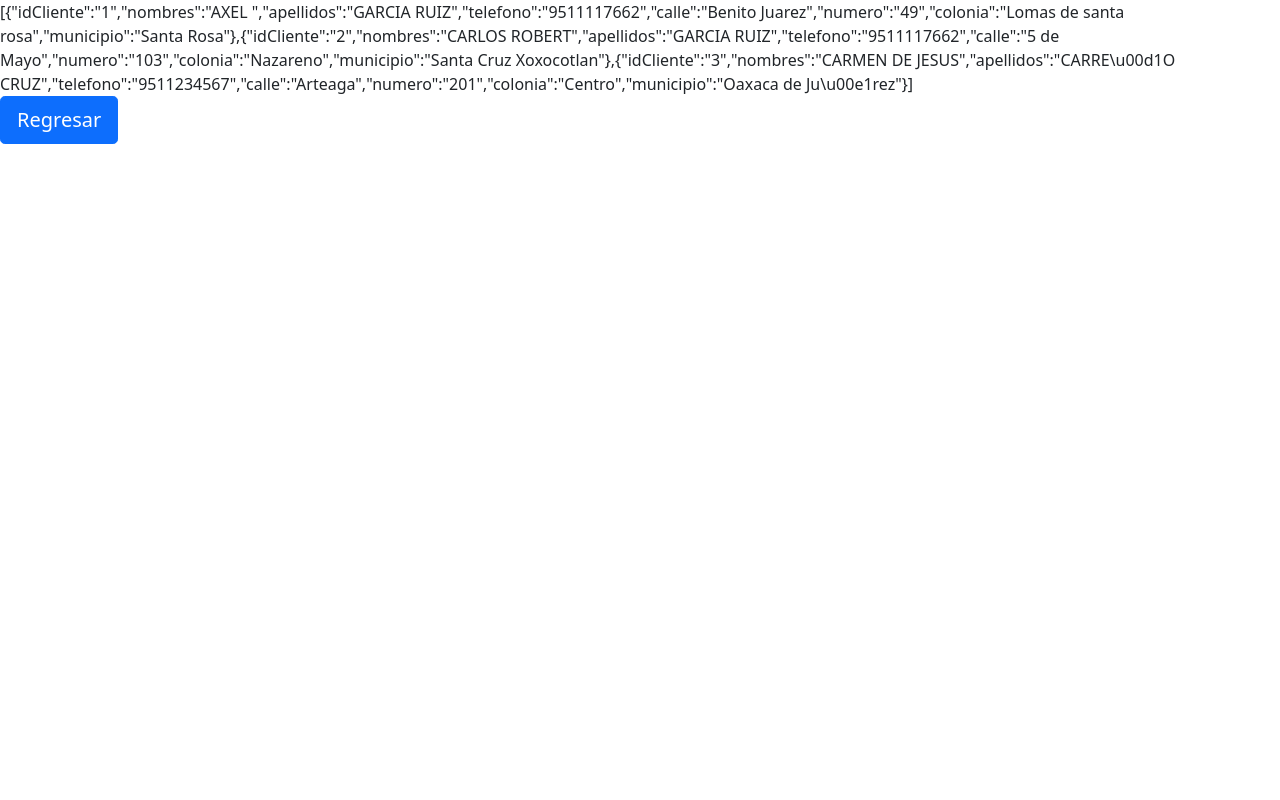
After one commit to AxelCalvo/crud-sistema, a PHP site: page /cliente/json.php in a window 1280 px wide. The commit adds this page. Run offline with PHP 8.4, Linux system fonts and the light colour scheme; data comes from the database, SQL or seed files in the repository.

Commit message:
xml y json

```diff
--- a/cliente/cliente.php
+++ b/cliente/cliente.php
@@ -61,6 +61,9 @@ if (isset($_SESSION['Id_Usuario']) && isset($_SESSION['nombre'])) {
                                     <input type="submit" class="btn btn-primary">
 
 
+
+                                    <a class="btn btn-warning" href="json.php" role="button">JSON</a>
+                                    <a class="btn btn-dark" href="xml.php" role="button">XML</a>
                                 </form>
 
                         </div>
--- /dev/null
+++ b/cliente/json.php
@@ -0,0 +1,36 @@
+<link href="https://cdn.jsdelivr.net/npm/bootstrap@5.0.0-beta1/dist/css/bootstrap.min.css" rel="stylesheet" integrity="sha384-giJF6kkoqNQ00vy+HMDP7azOuL0xtbfIcaT9wjKHr8RbDVddVHyTfAAsrekwKmP1" crossorigin="anonymous">
+
+<?php
+    include("../conexion.php");
+    $con=conectar();
+
+    $sql="SELECT *  FROM cliente";
+
+
+
+    $clientes = array(); //creamos un array
+    if($query=mysqli_query($con,$sql)){
+while($row = mysqli_fetch_array($query))
+{
+
+    $idC=$row['Id_Cliente'];
+    $dato1=$row['nombres'];
+    $dato2= $row['apellidos'];
+    $dato3= $row['telefono'];
+    $dato4=$row['calle'];
+    $dato5=$row['numero'];
+    $dato6=$row['colonia'];
+    $dato7=$row['Municipio'];
+
+
+	$clientes[] = array('idCliente'=> $idC, 'nombres'=> $dato1, 'apellidos'=> $dato2,
+						'telefono'=> $dato3, 'calle'=> $dato4,'numero'=> $dato5,'colonia'=> $dato6,'municipio'=> $dato7);
+
+
+}
+    }
+$json_string = json_encode($clientes);
+echo $json_string;
+?>
+<br>
+<a class="btn btn-primary btn-lg btn-block" href="cliente.php" role="button">Regresar</a>
--- a/conexion.php
+++ b/conexion.php
@@ -4,7 +4,7 @@ function conectar(){
     $user="root";
     $pass="";
 
-    $bd="nissaya";
+    $bd="purificadora";
 
     $con=mysqli_connect($host,$user,$pass);
 
```
Also changed, not shown: cliente/xml.php (added, +31 -0 lines).
